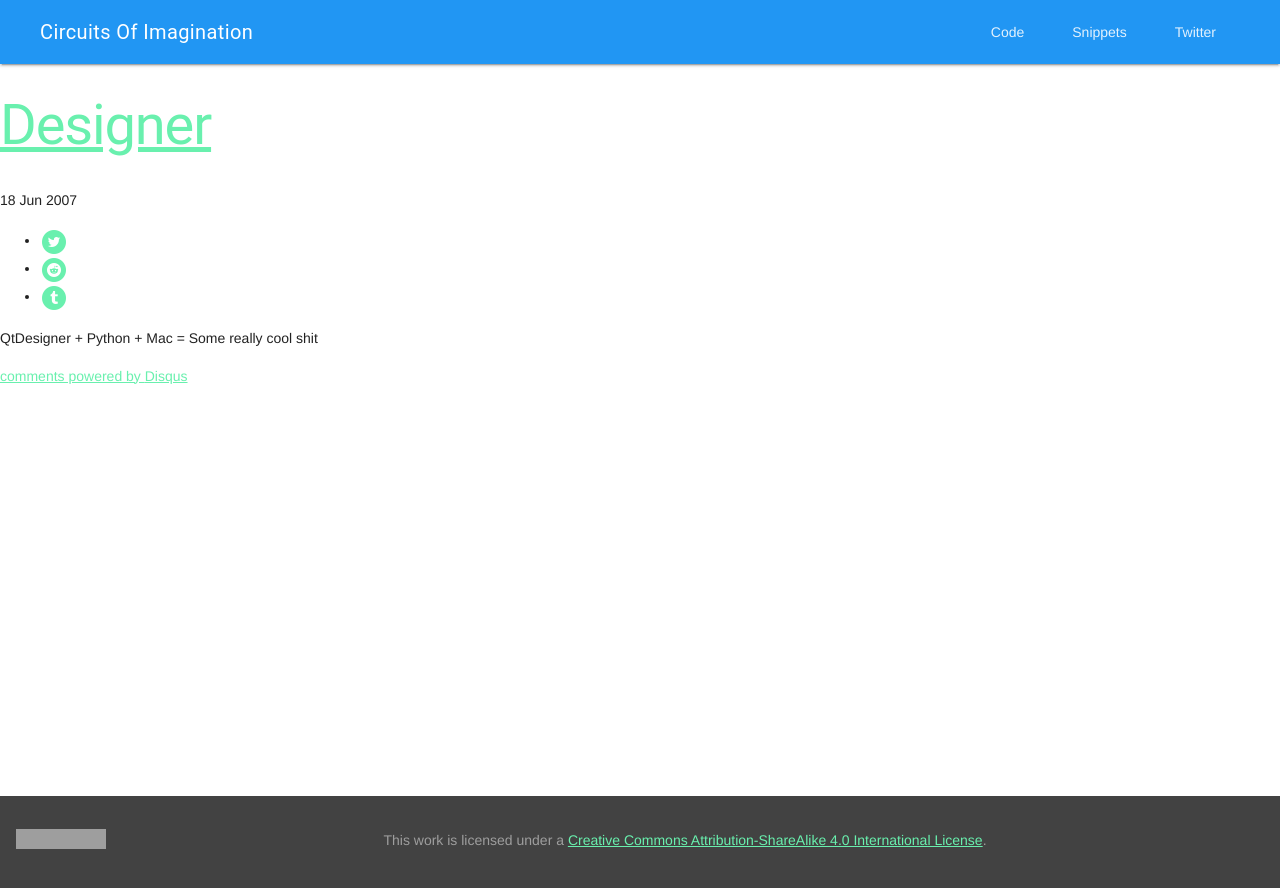
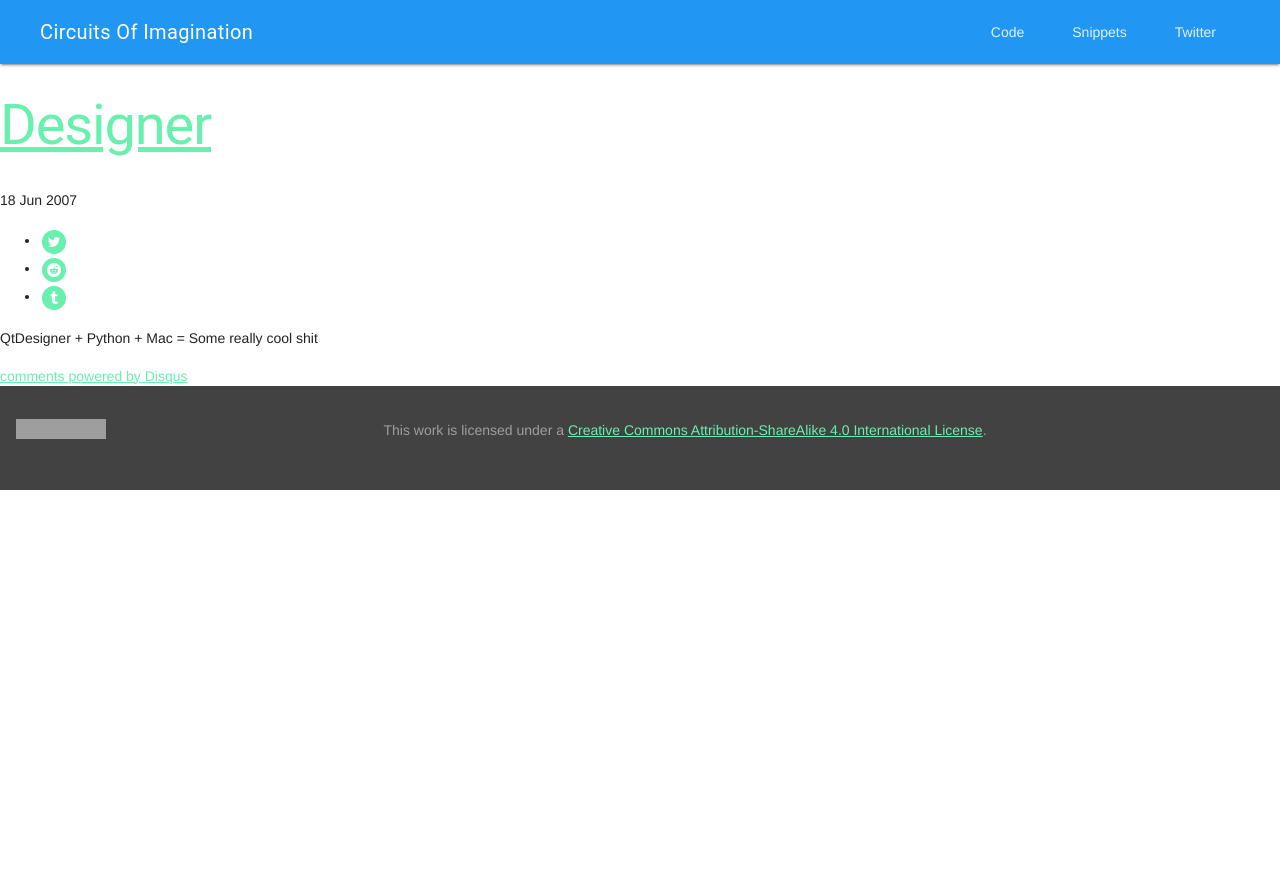
Before and after one commit to tantalum/tantalum.github.io, a Jekyll site: the page built from _posts/2007-06-18-Designer.markdown, in a window 1280 px wide. Shown: the top 888 px of the page. Built offline with Jekyll 4.4.1, drawn with Linux system fonts in a browser that asks for light colours; nearby versions of some CDN libraries; Markdown is read by kramdown in place of the engine named in the settings; comment, search, counter and statistics services are not loaded; grey boxes are pictures that could not be loaded.

Commit message:
Footer is part of the main content

```diff
--- a/_layouts/default.html
+++ b/_layouts/default.html
@@ -77,16 +77,16 @@
 
     <!-- Main Content -->
     <main class="coi-main mdl-layout__content">
+      <div class="coi-content">
         {{ content }}
-    </main>
-
+      </div>
       <footer class="coi-footer mdl-mini-footer">
         <a rel="license" href="http://creativecommons.org/licenses/by-sa/4.0/">
           <img alt="Creative Commons License" style="border-width:0" src="https://i.creativecommons.org/l/by-sa/4.0/88x31.png" />
         </a>
         <p>This work is licensed under a <a rel="license" href="http://creativecommons.org/licenses/by-sa/4.0/">Creative Commons Attribution-ShareAlike 4.0 International License</a>.</p>
       </footer>
-
+    </main>
   </div> <!-- End Layout -->
 
   <!-- Every page needs these :-P -->
```
Lines whose indentation alone changed are shown as unchanged.
